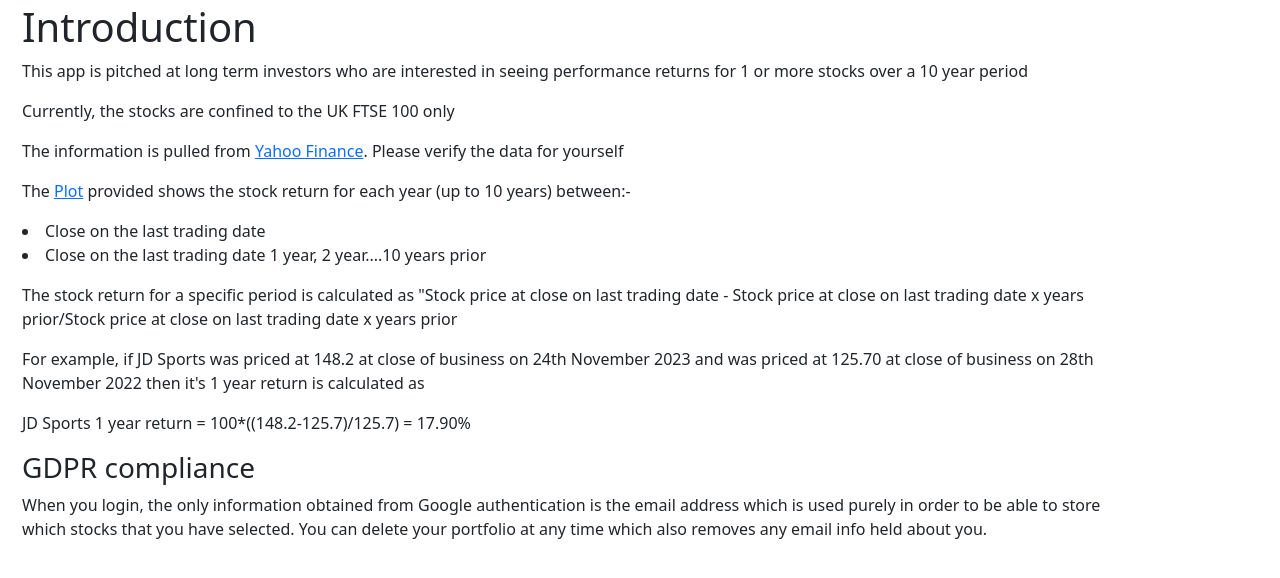
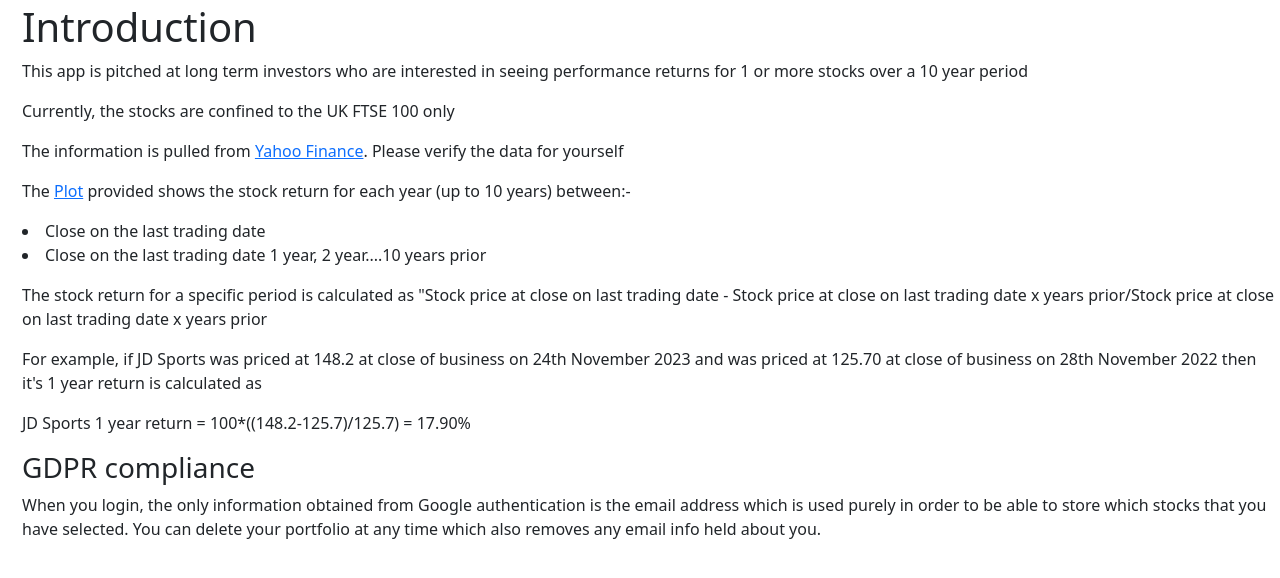
Before and after one commit to deytalytics/stock_plotter, a Flask app: page / in a window 1280 px wide. Shown: the part 63-641 px from the top of the page. Run offline with Flask 3, Linux system fonts and the light colour scheme; parts of the project's set-up code (start-up, migrations or seed data) failed here and were passed over.

Commit message:
Changed body container to be fluid to take up greater width of screen

```diff
--- a/templates/header.html
+++ b/templates/header.html
@@ -55,4 +55,4 @@
     </div>
 </nav>
 
-<div class="container" style="margin: 10px;">
+<div class="container-fluid" style="margin: 10px;">
```
